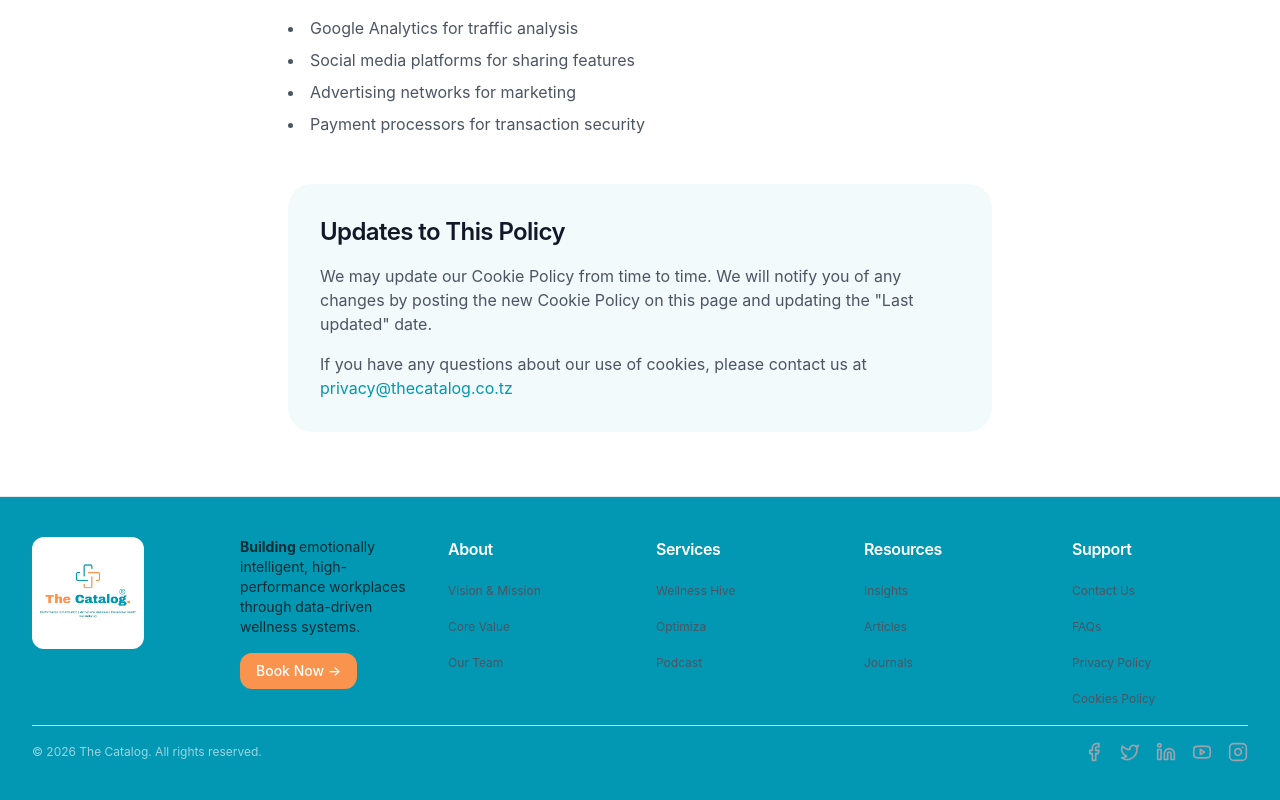
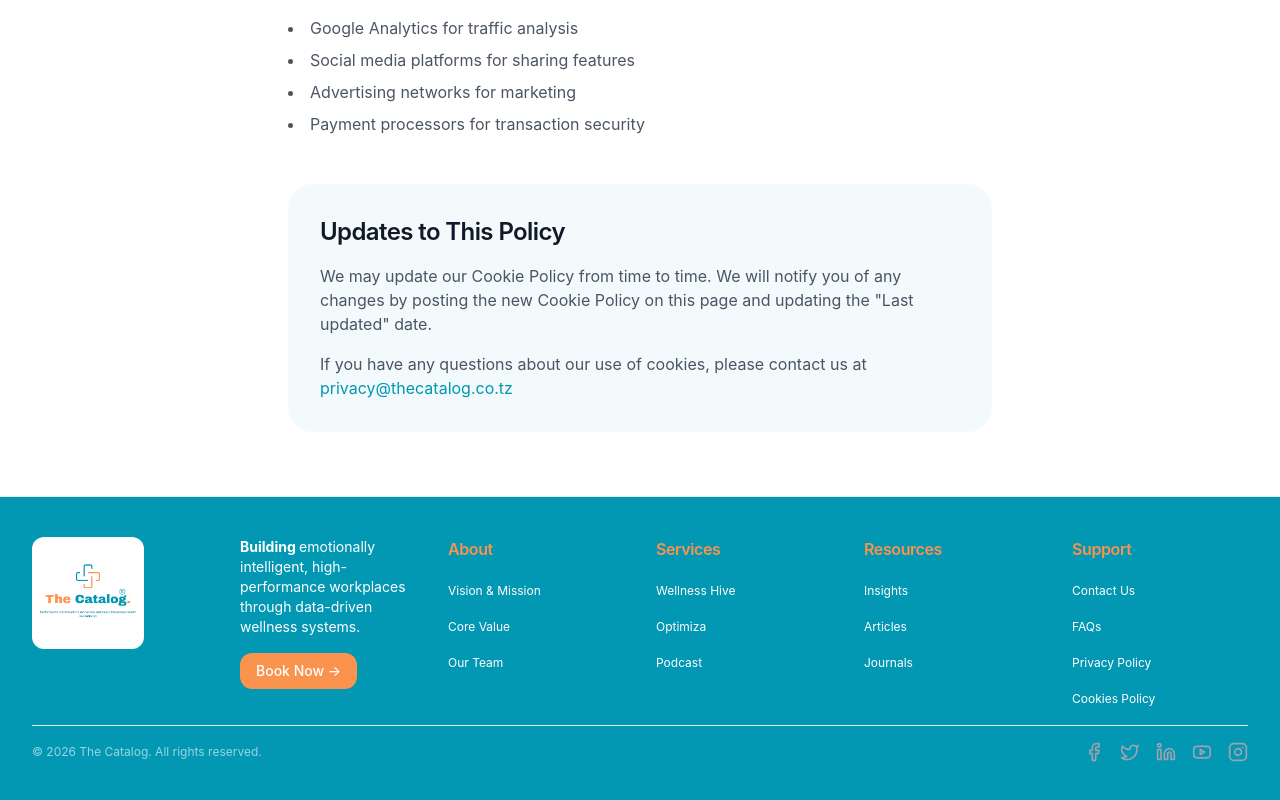
Before and after one commit to dancun48/the-catalog, a React (Vite) app: page /cookies in a window 1280 px wide. Shown: the part 1862-2662 px from the top of the page. Built offline with nearby package versions, Linux system fonts and the light colour scheme.

Commit message:
fifth commit

```diff
--- a/src/components/Layout/Footer.jsx
+++ b/src/components/Layout/Footer.jsx
@@ -55,7 +55,7 @@ const Footer = () => {
           <img src="/logofooter.png" alt="The Catalog Logo" className="size-28 bg-white rounded-xl" />
 
           <div className="flex flex-col items-start">
-            <p className="text-sm text-black/70 mb-4">
+            <p className="text-sm text-white mb-4">
               <strong>Building </strong> emotionally intelligent, high-performance workplaces through data-driven wellness systems.
             </p>
             <button className="text-white bg-secondary py-2 px-4 rounded-xl text-sm font-medium hover:text-primary/80 transition-colors">
@@ -66,13 +66,13 @@ const Footer = () => {
           {/* Footer Sections */}
           {footerSections.map((section) => (
             <div key={section.title}>
-              <h3 className="font-display font-semibold text-gray-900 mb-4 text-white">{section.title}</h3>
+              <h3 className="font-display font-semibold text-gray-900 mb-4 text-secondary">{section.title}</h3>
               <ul className="space-y-3">
                 {section.links.map((link) => (
                   <li key={link.name}>
                     <a
                       href={link.href}
-                      className="text-xs text-gray-600 hover:text-white/60 transition-colors"
+                      className="text-xs text-white hover:text-white/60 transition-colors"
                     >
                       {link.name}
                     </a>
```
